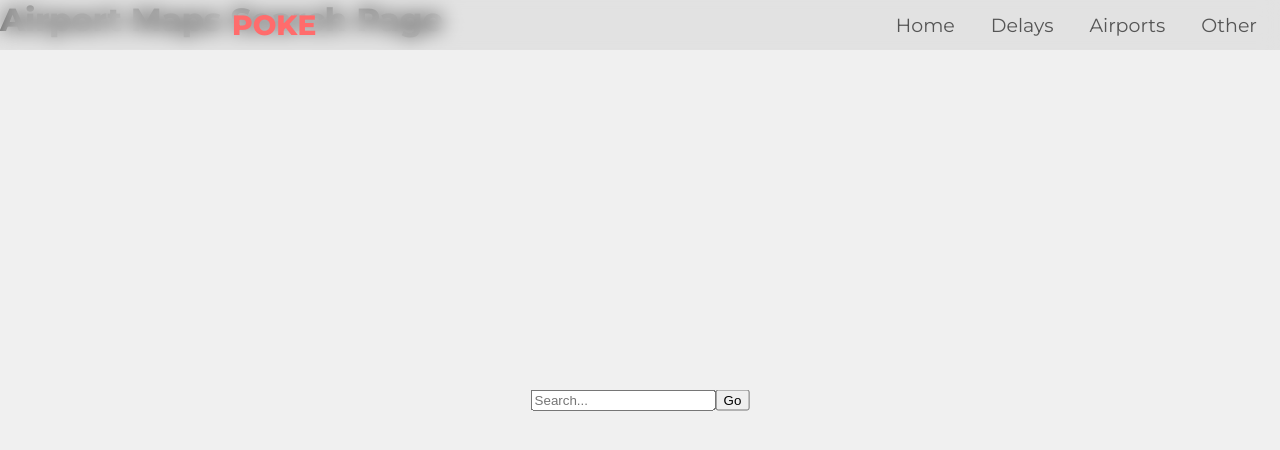
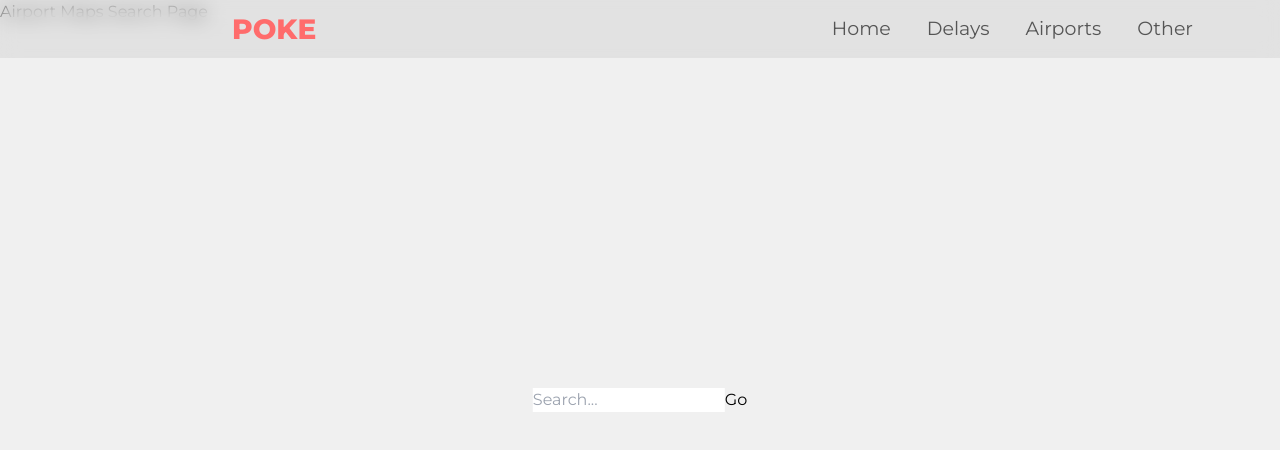
Before and after one commit to MyTravelHub/TravelHub, a React (Create React App) app in the folder frontend/: page /Airports in a window 1280 px wide. Shown: the top 450 px of the page. Built offline with nearby package versions, Linux system fonts and the light colour scheme; no server answers.

Commit message:
Update serach queries, airport map search

```diff
--- a/frontend/package.json
+++ b/frontend/package.json
@@ -11,8 +11,10 @@
     "@testing-library/jest-dom": "^5.17.0",
     "@testing-library/react": "^13.4.0",
     "@testing-library/user-event": "^13.5.0",
+    "autoprefixer": "^10.4.16",
     "axios": "^1.4.0",
     "dotenv": "^16.3.1",
+    "flowbite": "^2.0.0",
     "react": "^18.2.0",
     "react-dom": "^18.2.0",
     "react-icons": "^4.10.1",
@@ -45,5 +47,9 @@
       "last 1 firefox version",
       "last 1 safari version"
     ]
+  },
+  "devDependencies": {
+    "@babel/plugin-proposal-private-property-in-object": "^7.21.11",
+    "tailwindcss": "^3.3.5"
   }
 }
--- /dev/null
+++ b/frontend/postcss.config.js
@@ -0,0 +1,6 @@
+module.exports = {
+  plugins: {
+    tailwindcss: {},
+    autoprefixer: {},
+  },
+}
--- a/frontend/src/Components/AirportMaps/MapSearchBar.js
+++ b/frontend/src/Components/AirportMaps/MapSearchBar.js
@@ -1,18 +1,30 @@
-import React from 'react';
+import React, { useState } from 'react';
 import './CSS/MapSearchBar.css'
 import imagea from "../HomePage/Images/1.jpg";
 
 function AirportSearchBar() {
+    const [searchTerm, setSearchTerm] = useState('');
+
+    const handleSearch = () => {
+        console.log('Search term:', searchTerm);
+    };
+
     return (
         <div className="container">
             <main className="center">
                 <h1>Airport Maps Search Page</h1>
                 <div className="search-container">
-                    <input type="text" placeholder="Search..." />
-                    <button>Go</button>
+                    <input
+                        type="text"
+                        placeholder="Search..."
+                        value={searchTerm}
+                        onChange={(e) => setSearchTerm(e.target.value)}
+                    />
+                    <button onClick={handleSearch}>Go</button>
                 </div>
                 <div className="image-container">
                     {/* <img src={imagea} alt="Airport" /> */}
+                    {/* Display Google Maps here, e.g., <div id="map"></div> */}
                 </div>
             </main>
         </div>
--- a/frontend/src/Components/HomePage/SearchBar.js
+++ b/frontend/src/Components/HomePage/Components/SearchBar.js
@@ -1,11 +1,14 @@
 import React, { useState, useEffect } from 'react';
 import { useNavigate } from 'react-router-dom';
 import axios from 'axios';
-import './CSS/SearchBar.css'
+import './CSS/SearchBar.css';
+import SearchResultPopup from './SearchResultPopup'; // Import the popup component
 
 const SearchBar = () => {
   const [searchQuery, setSearchQuery] = useState('');
   const [searchStatus, setSearchStatus] = useState('');
+  const [searchResult, setSearchResult] = useState(null); // State to store search result
+  const [popupVisible, setPopupVisible] = useState(false); // State to control popup visibility
   const [airportSuggestions, setAirportSuggestions] = useState([]);
   const navigate = useNavigate();
 
@@ -70,7 +73,10 @@ const SearchBar = () => {
         const response = await axios.post('http://localhost:5000/search', {
           query: searchQuery,
         });
-        console.log('Backend Response:', response.data);
+        if (response.data.message !== 'No relevant information found.') {
+          setSearchResult(response.data.message);
+          setPopupVisible(true); // Show the popup
+        }
       } catch (error) {
         alert('Error sending query to the backend');
       }
@@ -103,9 +109,19 @@ const SearchBar = () => {
             </div>
           )}
         </div>
-        <button type="submit" className="search-button">Search</button>
+        <button type="submit" className="search-button">
+          Search
+        </button>
       </form>
       <p>{searchStatus}</p>
+
+      {/* Render the popup component when it's visible */}
+      {popupVisible && (
+        <SearchResultPopup
+          searchResult={searchResult}
+          onClose={() => setPopupVisible(false)} // Close the popup
+        />
+      )}
     </div>
   );
 };
--- /dev/null
+++ b/frontend/src/Components/HomePage/Components/SearchResultPopup.js
@@ -0,0 +1,22 @@
+import React from "react";
+
+const SearchResultPopup = ({ searchResult, onClose }) => {
+  return (
+    <div className="fixed inset-0 z-50 overflow-hidden block">
+      <div className="flex items-center justify-center min-h-screen">
+        <div className="fixed inset-0 transition-opacity">
+          <div className="absolute inset-0 bg-gray-500 opacity-75"></div>
+        </div>
+        <p>{searchResult}</p>
+        <button
+          onClick={onClose}
+          className="mt-4 bg-blue-500 hover:bg-blue-700 text-white font-bold py-2 px-4 rounded"
+        >
+          Close
+        </button>
+      </div>
+    </div>
+  );
+};
+
+export default SearchResultPopup;
--- a/frontend/src/Components/HomePage/MainContainer.js
+++ b/frontend/src/Components/HomePage/MainContainer.js
@@ -3,7 +3,7 @@ import './CSS/MainHomeContainer.css';
 import imagea from "./Images/1.jpg";
 import imageb from "./Images/2.jpg";
 import imagec from "./Images/3.jpg";
-import SearchBar from './SearchBar';
+import SearchBar from './Components/SearchBar';
 
 const images = [imagea, imageb, imagec];
 
--- /dev/null
+++ b/frontend/src/index.css
@@ -0,0 +1,3 @@
+@import 'tailwindcss/base';
+@import 'tailwindcss/components';
+@import 'tailwindcss/utilities';
--- a/frontend/src/index.js
+++ b/frontend/src/index.js
@@ -1,6 +1,9 @@
 import React from 'react';
 import ReactDOM from 'react-dom/client';
+import './index.css';
 import App from './App';
+
+
 
 const root = ReactDOM.createRoot(document.getElementById('root'));
 root.render(
--- /dev/null
+++ b/frontend/tailwind.config.js
@@ -0,0 +1,8 @@
+/** @type {import('tailwindcss').Config} */
+module.exports = {
+  content: [],
+  theme: {
+    extend: {},
+  },
+  plugins: [],
+}
```
Also changed, not shown: frontend/src/Components/HomePage/Components/CSS/SearchBar.css (renamed from frontend/src/Components/HomePage/CSS/SearchBar.css), 2 other files (tests, documents, lock files or other folders).
